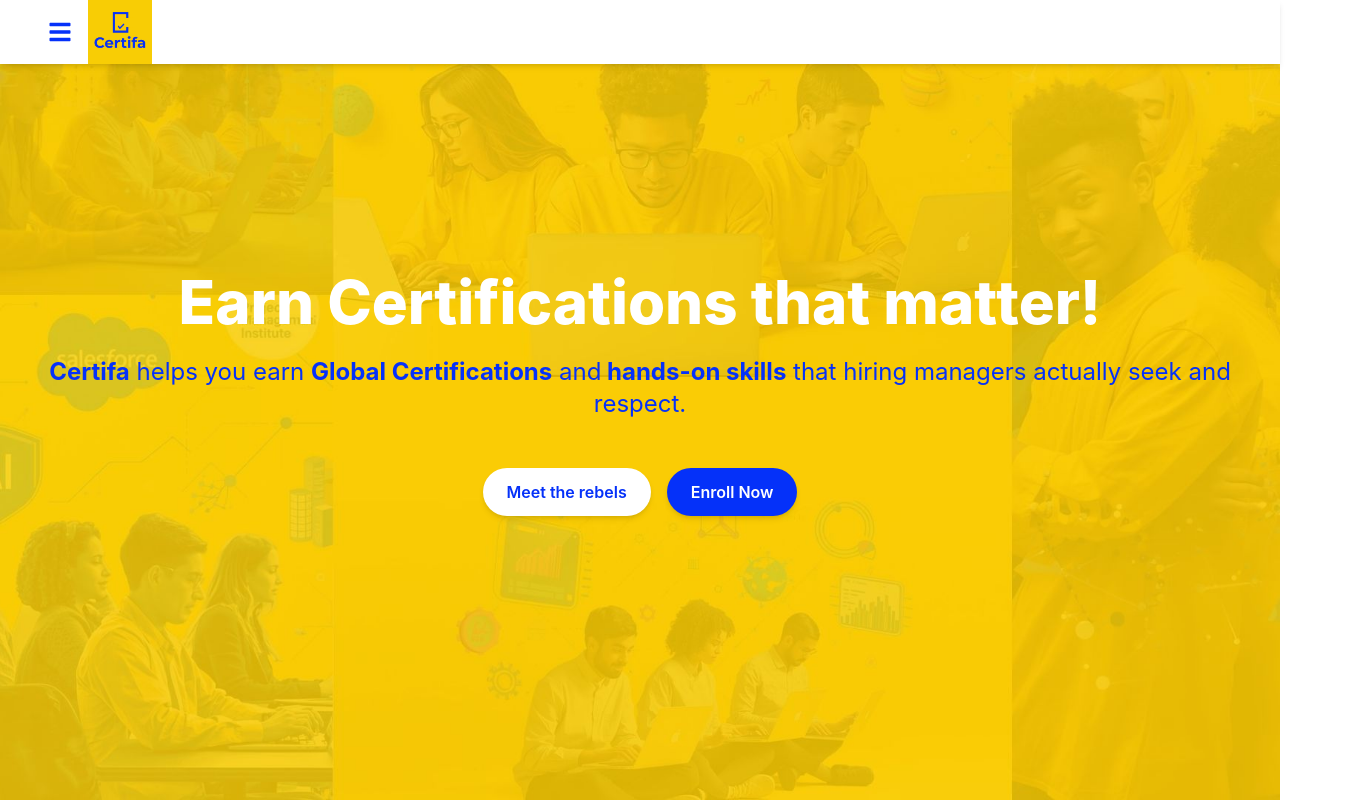
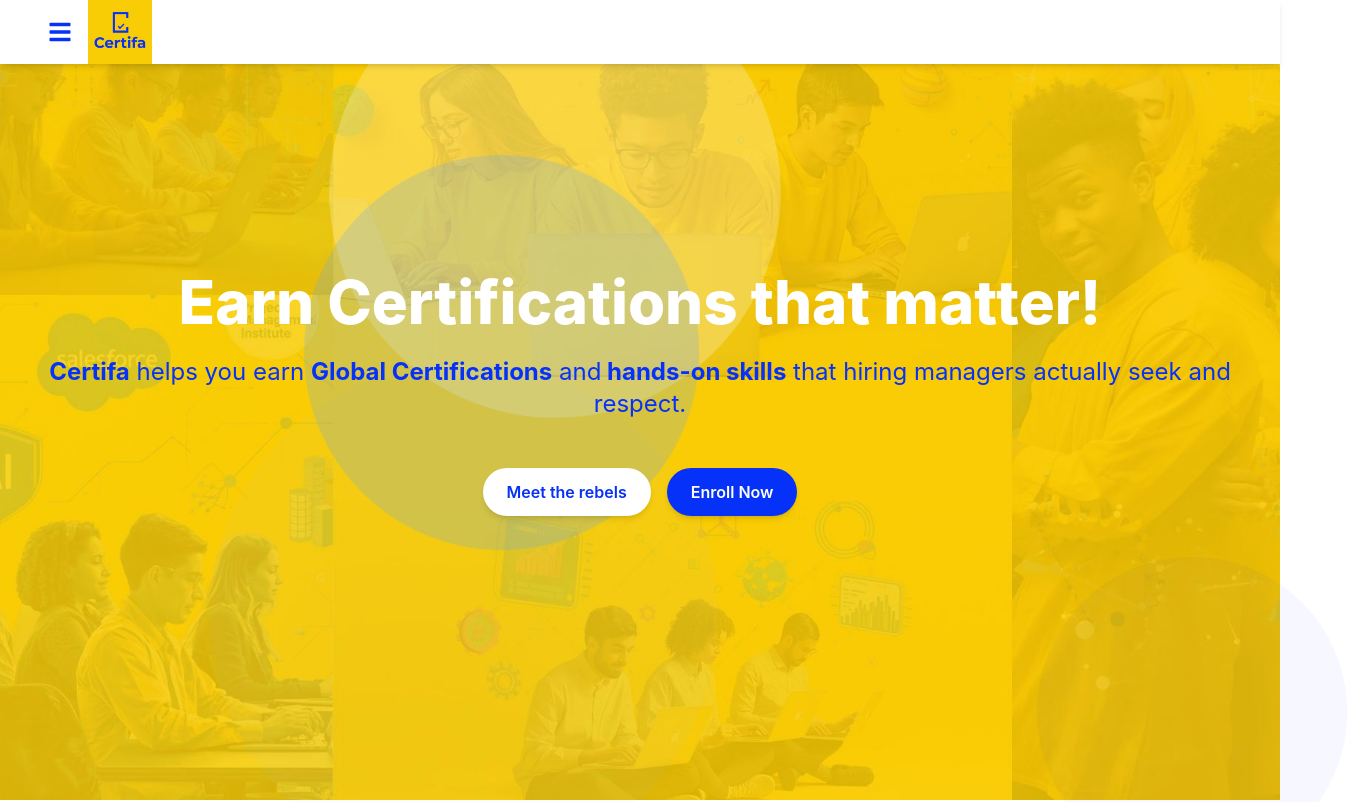
Before and after one commit to sanjeev699/certifa_rebel, a React (Create React App) app: page / in a window 1280 px wide. Shown: the top 802 px of the page, 1347 px wide, since content can reach past the window. Built offline with nearby package versions, Linux system fonts and the light colour scheme.

Commit message:
Update HeroSection.jsx

```diff
--- a/src/components/HeroSection.jsx
+++ b/src/components/HeroSection.jsx
@@ -12,6 +12,12 @@ const HeroSection = () => {
     >
       {/* Overlay
    //<div className="absolute inset-0 bg-black bg-opacity-40"></div>*/}
+
+      <div className="absolute top-16 left-1/3 w-40 h-40 md:w-64 md:h-64 bg-white opacity-18 rounded-full -rotate-6 animate-ping-slow"></div>
+<div className="absolute bottom-10 left-1/4 w-48 h-48 md:w-72 md:h-72 bg-blue-300 opacity-20 rounded-full rotate-12 animate-ping-slow"></div>
+<div className="absolute top-1/3 right-1/2 transform -translate-x-1/2 -translate-y-1/2 w-36 h-36 md:w-56 md:h-56 bg-blue-400 opacity-12 rounded-full -rotate-45 animate-ping-slow"></div>
+<div className="absolute bottom-0 right-0 w-28 h-28 md:w-44 md:h-44 bg-brandBlue opacity-15 rounded-full rotate-18 animate-ping-slow"></div>
+
 
       {/* Content */}
       <div className="relative z-10 px-4 -mt-3">
```
